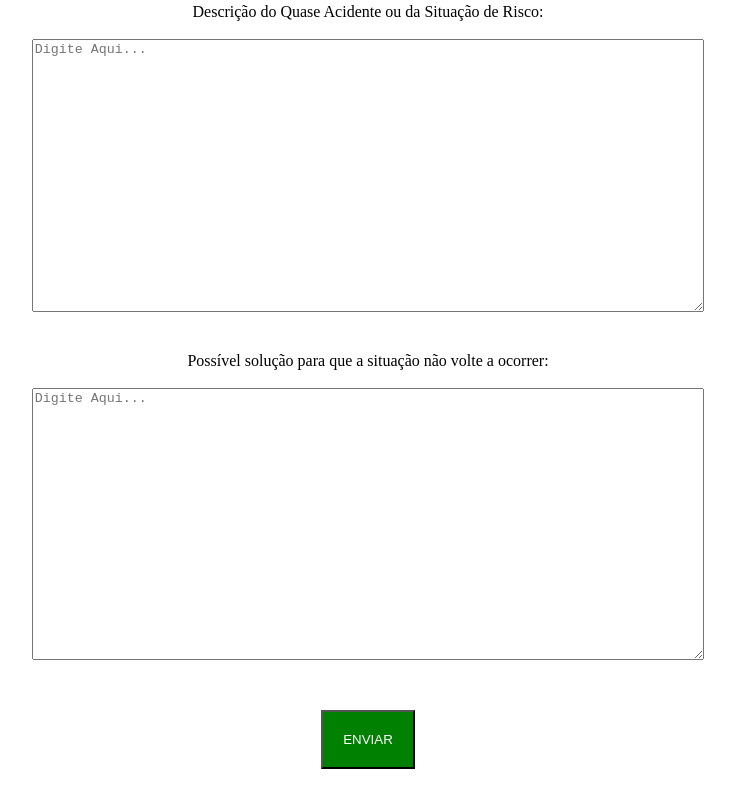
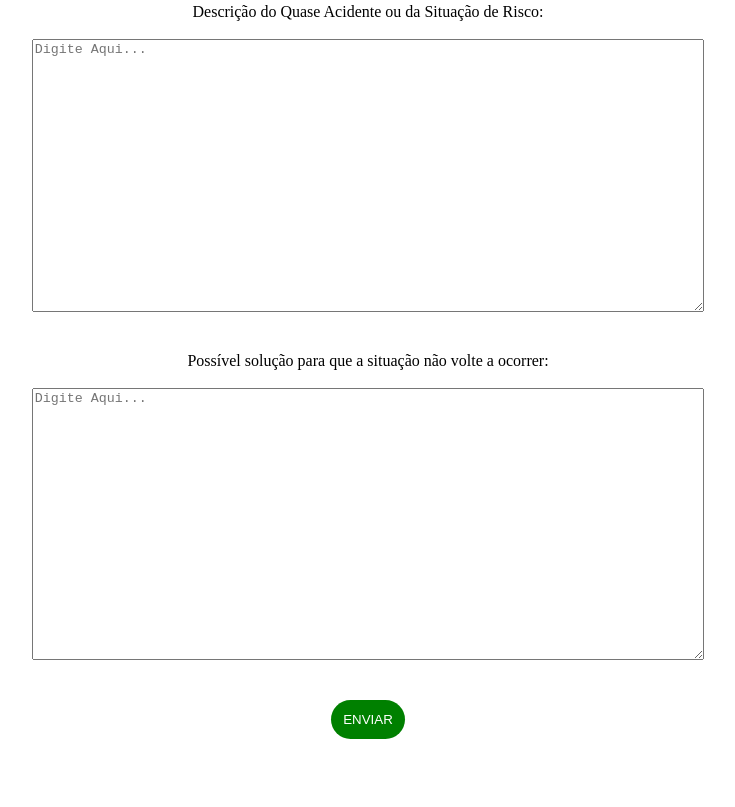
Before and after one commit to lucaschier179/Projetos-Realizados, a plain HTML site: page quase_acidente-lucas/petim_quase-acidente.html in a window 1280 px wide. Shown: the part 887-1694 px from the top of the page, without its empty margins (272-1007 px from the left). After the commit the page ends 1670 px from the top, so only its background shows below. Drawn offline with Linux system fonts and the light colour scheme.

Commit message:
Limpeza de código - parte2

```diff
--- a/quase_acidente-lucas/petim_quase-acidente.html
+++ b/quase_acidente-lucas/petim_quase-acidente.html
@@ -7,10 +7,11 @@
     <title>PETIM</title>
     <style>
     .button{
-    padding: 20px;
-    margin: 10px;
+    padding: 12px;
     background-color: green;
     color: white;
+    border: none;
+    border-radius: 20px;
     }
 
     .logo{
```
